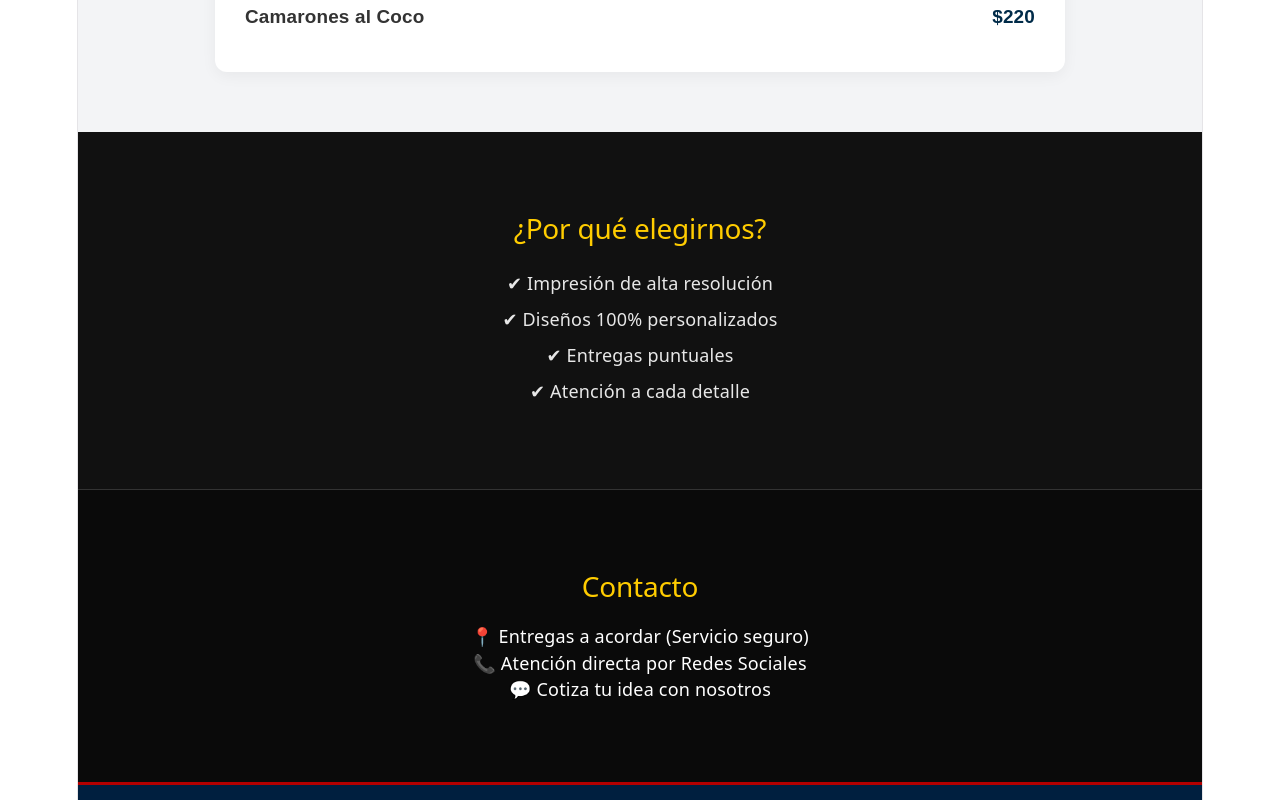
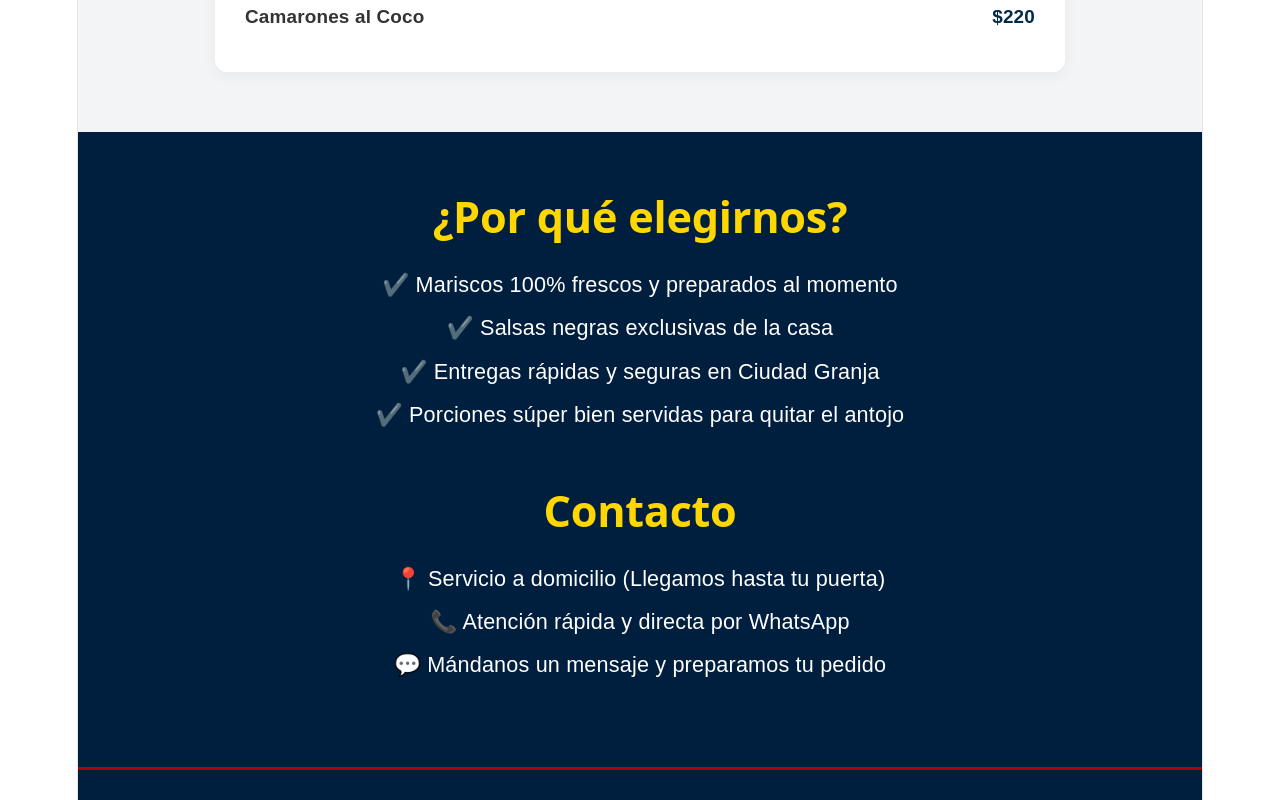
Before and after one commit to rodogonva-ops/punto-y-coma-web, a React (Vite) app: page / in a window 1280 px wide. Shown: the part 2900-3700 px from the top of the page. Built offline with nearby package versions, Linux system fonts and the light colour scheme.

Commit message:
eliminar el ultimo rastro de stampa en about

```diff
--- a/src/components/About.jsx
+++ b/src/components/About.jsx
@@ -1,50 +1,36 @@
-export default function About() {
+import React from 'react';
+
+function About() {
   return (
-    <>
-      <section id="nosotros" style={styles.section}>
-        <h2 style={styles.title}>¿Por qué elegirnos?</h2>
+    <section style={{ backgroundColor: '#001F3F', color: 'white', padding: '60px 20px', fontFamily: 'sans-serif' }}>
 
-        <div style={styles.box}>
-          <p>✔ Impresión de alta resolución</p>
-          <p>✔ Diseños 100% personalizados</p>
-          <p>✔ Entregas puntuales</p>
-          <p>✔ Atención a cada detalle</p>
-        </div>
-      </section>
+      {/* Sección: ¿Por qué elegirnos? - VERSIÓN MARISCOS */}
+      <div style={{ textAlign: 'center', marginBottom: '50px' }}>
+        <h2 style={{ color: '#FFD700', fontSize: '2.4rem', marginBottom: '20px', fontWeight: 'bold' }}>
+          ¿Por qué elegirnos?
+        </h2>
+        <ul style={{ listStyle: 'none', padding: 0, margin: 0, fontSize: '1.2rem', lineHeight: '2' }}>
+          <li>✔️ Mariscos 100% frescos y preparados al momento</li>
+          <li>✔️ Salsas negras exclusivas de la casa</li>
+          <li>✔️ Entregas rápidas y seguras en Ciudad Granja</li>
+          <li>✔️ Porciones súper bien servidas para quitar el antojo</li>
+        </ul>
+      </div>
 
-      <section id="contacto" style={styles.contact}>
-        <h2 style={styles.title}>Contacto</h2>
-        <p>📍 Entregas a acordar (Servicio seguro)</p>
-        <p>📞 Atención directa por Redes Sociales</p>
-        <p>💬 Cotiza tu idea con nosotros</p>
-      </section>
-    </>
+      {/* Sección: Contacto - VERSIÓN MARISCOS */}
+      <div style={{ textAlign: 'center', paddingBottom: '20px' }}>
+        <h2 style={{ color: '#FFD700', fontSize: '2.4rem', marginBottom: '20px', fontWeight: 'bold' }}>
+          Contacto
+        </h2>
+        <ul style={{ listStyle: 'none', padding: 0, margin: 0, fontSize: '1.2rem', lineHeight: '2' }}>
+          <li>📍 Servicio a domicilio (Llegamos hasta tu puerta)</li>
+          <li>📞 Atención rápida y directa por WhatsApp</li>
+          <li>💬 Mándanos un mensaje y preparamos tu pedido</li>
+        </ul>
+      </div>
+
+    </section>
   );
 }
 
-const styles = {
-  section: {
-    padding: "80px 20px",
-    textAlign: "center",
-    background: "#111",
-    color: "white"
-  },
-  title: {
-    fontSize: "28px",
-    marginBottom: "20px",
-    color: "#FFCC00"
-  },
-  box: {
-    marginTop: "20px",
-    lineHeight: "2",
-    opacity: 0.9,
-    fontSize: "18px"
-  },
-  contact: {
-    padding: "80px 20px",
-    textAlign: "center",
-    background: "#0a0a0a",
-    color: "white",
-    borderTop: "1px solid #333"
-  }
-};
+export default About;
```
